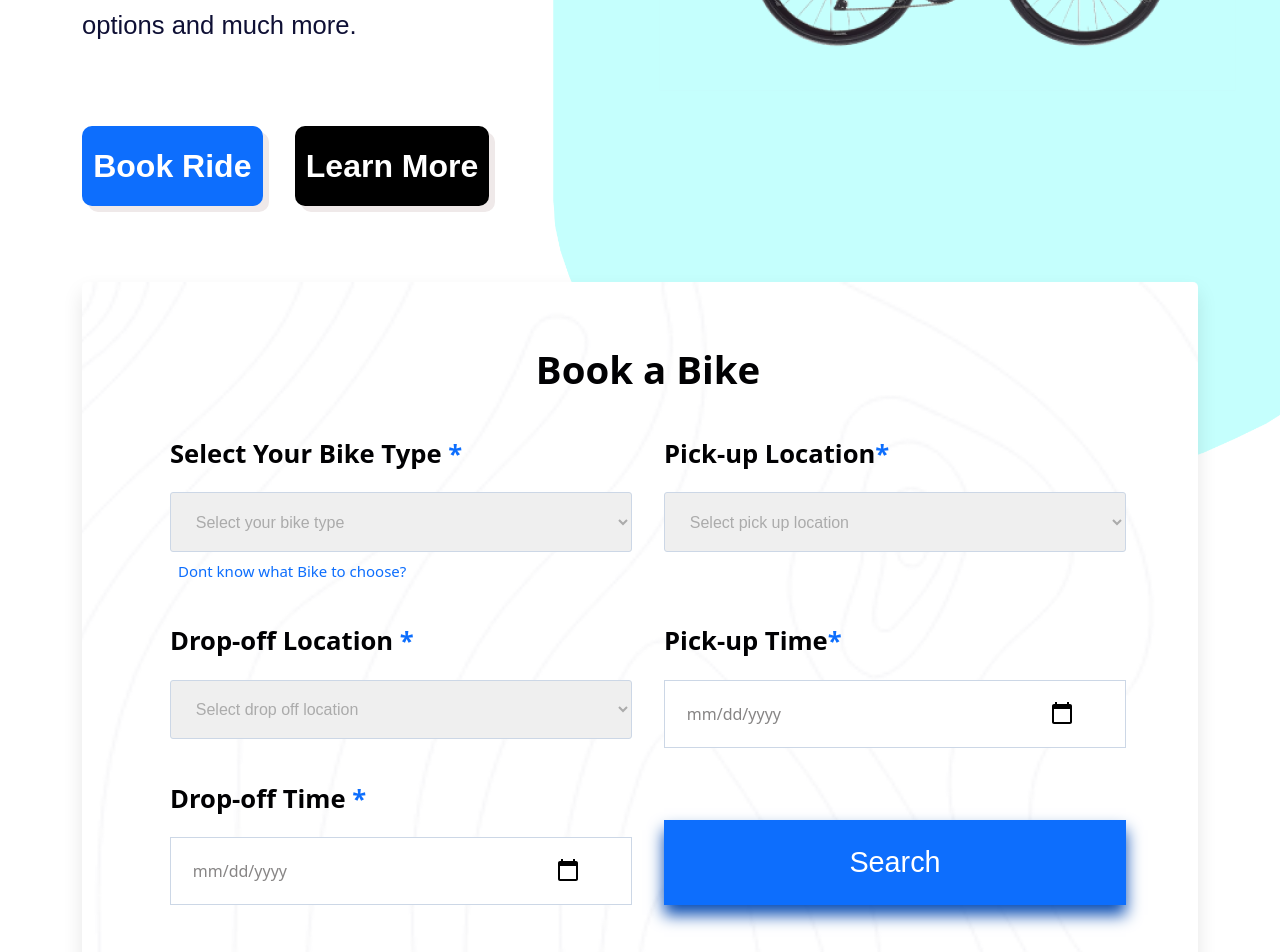
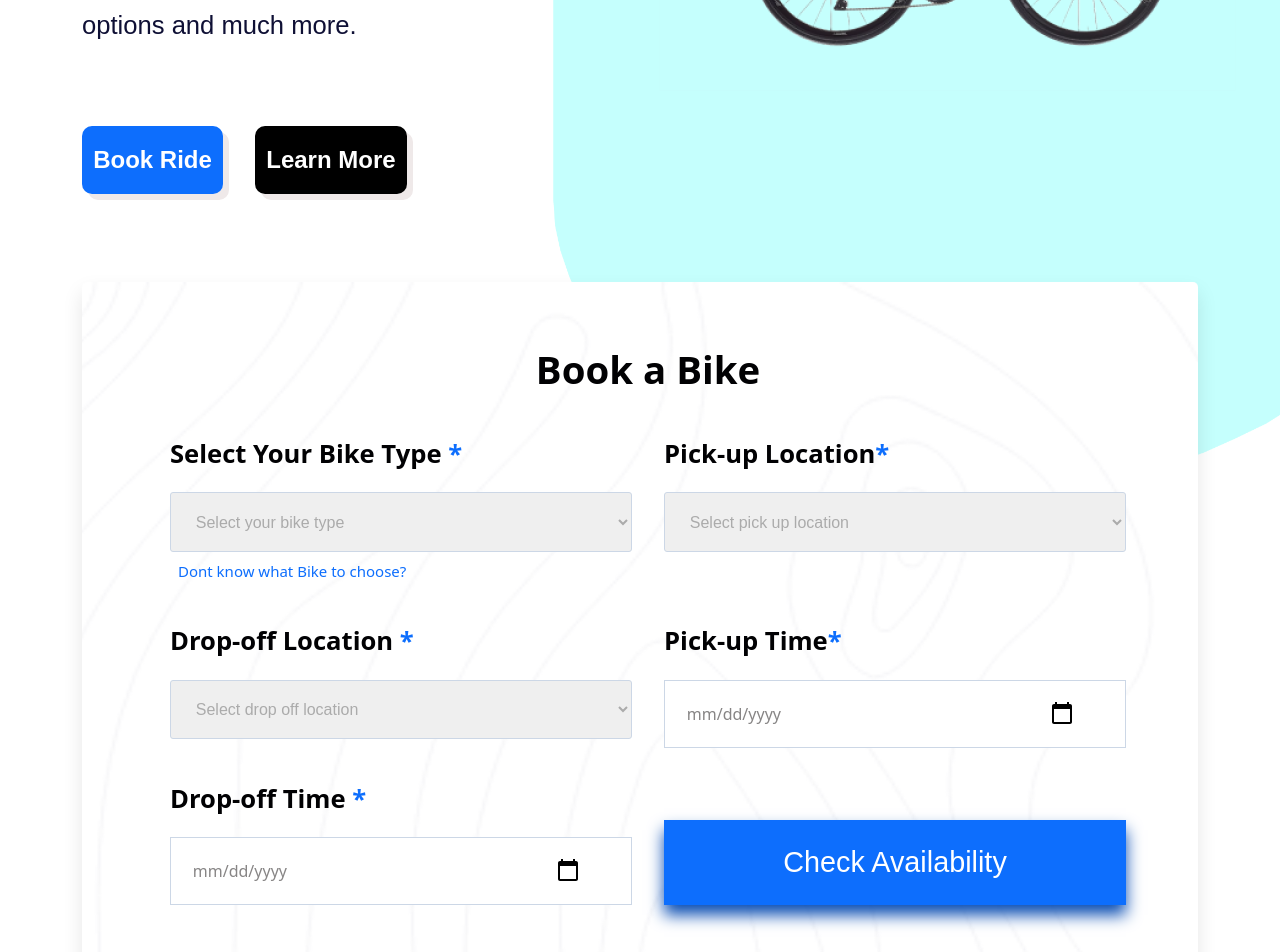
Before and after one commit to PabloAzadian/BikeRental, a React (Create React App) app: page / in a window 1280 px wide. Shown: the part 600-1552 px from the top of the page. Built offline with nearby package versions, Linux system fonts and the light colour scheme.

Commit message:
Minor design changes

```diff
--- a/src/Components/BookBike/BookBike.js
+++ b/src/Components/BookBike/BookBike.js
@@ -251,7 +251,7 @@ function BookBike() {
                 </div>
 
                 <button onClick={openModal} type="submit">
-                  Search
+                  Check Availability
                 </button>
               </form>
             </div>
--- a/src/Components/DownloadApp/DownloadApp.css
+++ b/src/Components/DownloadApp/DownloadApp.css
@@ -6,11 +6,19 @@
     background-repeat: no-repeat;
     background-size: 800px 400px;
 
+
+
 }
 
 .download-app-container{
     width: 80%;
-    margin: auto
+    margin: auto;
+    max-width:1800px;
+    margin: auto;
+    width: 80%;
+    margin: auto;
+
+
 }
 
 .download-app-text {
--- a/src/Components/FaQ/FaQ.css
+++ b/src/Components/FaQ/FaQ.css
@@ -3,7 +3,9 @@
     background-position: 0 80%;
     background-repeat: no-repeat;
     background-size: auto;
-    padding: 5rem 0;
+    padding: 3rem 0;
+    max-width: 1800px;
+    margin: auto;
 }
 .faq-container{
     width: 60%;
--- a/src/Components/Footer/Footer.css
+++ b/src/Components/Footer/Footer.css
@@ -1,6 +1,6 @@
 footer {
     background-color: #f8f8f8;
-    padding: 5rem 0;
+    padding: 2rem 0;
   }
 
   .footer-content {
@@ -80,7 +80,7 @@ footer {
     margin-bottom: 1rem;
   }
   .footer-content__2 li:nth-child(1) {
-    font-size: 1.8rem;
+    font-size: 1.4rem;
     font-weight: 700;
     text-transform: uppercase;
     font-family: "Poppins", sans-serif;
@@ -109,12 +109,12 @@ footer {
     color: white;
     font-weight: 700;
     background-color: #0d6efd;
-    padding: 1rem 1.8rem;
+    padding: 0.5rem 1rem;
     border-radius: 0.3rem;
     box-shadow: 0 10px 15px 0 #0d51b8;
     transition: all 0.3s;
     border: 2px solid #0d6efd;
-    font-size: 1.6rem;
+    font-size: 1rem;
     width: -moz-fit-content;
     width: fit-content;
     cursor: pointer;
--- a/src/Components/Hero/Hero.css
+++ b/src/Components/Hero/Hero.css
@@ -103,9 +103,9 @@
   }
 
   .btn1 {
-    font-size: 2rem;
+    font-size: 1.5rem;
     text-decoration: none;
-    font-weight: 700;
+    font-weight: 600;
     color: white;
     font-family: "Poppins", sans-serif;
     background-color: #0d6efd;
@@ -117,9 +117,9 @@
   }
 
   .btn2 {
-    font-size: 2rem;
+    font-size: 1.5rem;
     text-decoration: none;
-    font-weight: 700;
+    font-weight: 600;
     color: white;
     font-family: "Poppins", sans-serif;
     background-color: black;
--- a/src/Components/NavBar/NavBar.css
+++ b/src/Components/NavBar/NavBar.css
@@ -26,3 +26,9 @@ h2 span {
     }
 
  }
+
+
+
+.navbar-nav.btn-primary{
+    padding: 0;
+}
--- a/src/Components/PlanTrip/PlanTrip.css
+++ b/src/Components/PlanTrip/PlanTrip.css
@@ -1,6 +1,8 @@
 .plan-trip-container{
   padding: 10rem 0;
   padding-top: 4rem;
+  max-width: 1800px;
+  margin: auto;
 
 }
 .plan-trip-title{
--- a/src/Components/Testimonials/Testimonials.css
+++ b/src/Components/Testimonials/Testimonials.css
@@ -5,7 +5,8 @@
 }
 .testimonials-container{
     width: 80%;
-    margin: auto
+    margin: auto;
+    max-width: 1800px;
 }
 
 .testimonials-title-container {
```
